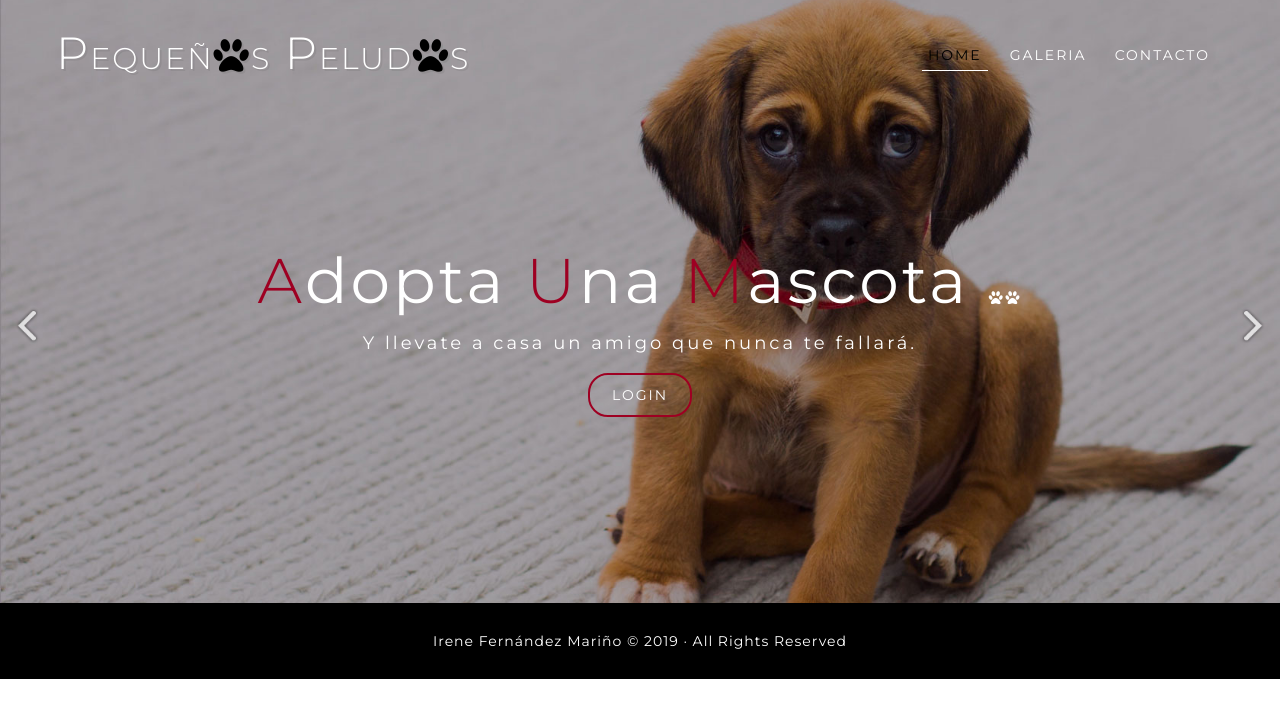
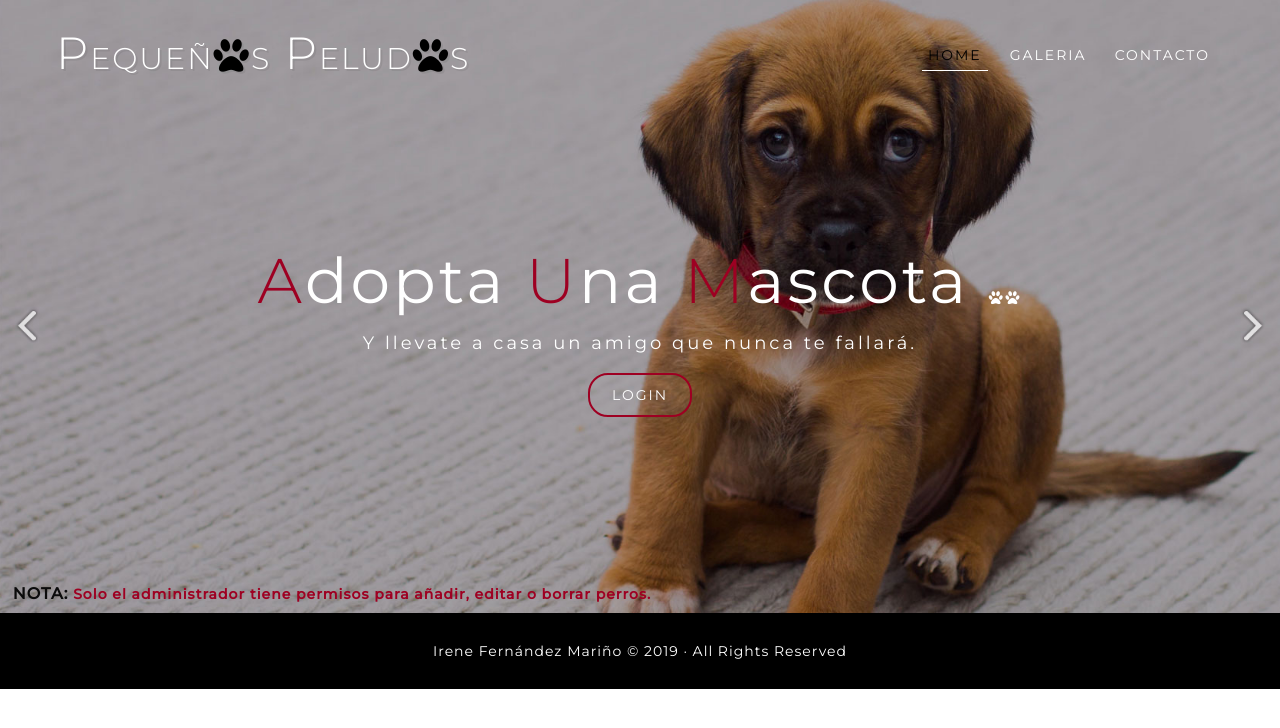
Before and after one commit to irene-fdez/pequenos-peludos, a Python web app: template Templates/index_logout.html in a window 1280 px wide. Shown: the top 728 px of the page. Run offline with Jinja, Linux system fonts and the light colour scheme; the template is opened without the code that fills it: most values are stand-ins (such as "Sample title", 1, 10 or a date in 2020).

Commit message:
cambio permisos editar y borrar

```diff
--- a/Templates/index_logout.html
+++ b/Templates/index_logout.html
@@ -116,6 +116,7 @@
 			</div>
 			<div class="clearfix"> </div>
 		</div>
+		<p class="nota"><span style="color: #0b0b0b ;font-size: 16px">NOTA:</span> Solo el administrador tiene permisos para añadir, editar o borrar perros.</p>
 		<!-- This is here just to demonstrate the callbacks -->
 		<!-- <ul class="events">
       <li>Example 4 callback events</li>
@@ -131,28 +132,7 @@
 					</div>
 					<div class="modal-body">
 						<div class="out-info">
-							<div class="letter-w3ls">
-
-								<form action="/login" method="post">
-									<div class="main">
-										<!--div class="form-left-to-w3l">
-
-											<input type="text" name="login" id="login" placeholder="Login" required="">
-											<div class="clear"></div>
-										</div>
-										<div class="form-right-to-w3ls">
-
-											<input type="password" name="passwd" id="passwod" placeholder="Contraseña" required="">
-											<div class="clear"></div>
-										</div-->
-
-									</div>
-
-									<div class="btnn">
-										<button type="submit">Confirmar</button><br>
-									</div>
-								</form>
-							</div>
+							<div class="letter-w3ls"></div>
 						</div>
 						<!--//register form-->
 
@@ -160,6 +140,7 @@
 				</div>
 			</div>
 		</div>
+
 	</div>
 
 {% include "/Templates/footer.html" %}
--- a/Utilities/css/style.css
+++ b/Utilities/css/style.css
@@ -216,6 +216,16 @@ h1 a.navbar-brand span.nombre-titulo{
     -ms-background-size: cover;
     min-height: 800px;
 }
+
+/*edit*/
+.nota{
+    margin-left: 1%;
+    margin-top: 13%;
+    padding-bottom: 0.5%;
+    color: #9e0022;
+    font-weight: bold;
+}
+
 .rslides {
   position: relative;
   list-style: none;
--- a/app.yaml
+++ b/app.yaml
@@ -10,8 +10,9 @@ handlers:
   static_dir: Utilities
 
 - url: /favicon\.ico
-  static_files: favicon.ico
-  upload: favicon\.ico
+  static_files: dog2.png
+  upload: dog2\.png
+
 
 - url: .*
   script: main.app
```
Also changed, not shown: Templates/showcurrent.html (+4 -3 lines), Utilities/images/arrowup.png (deleted), Utilities/images/g2.jpg (deleted), Utilities/images/s1.jpg (deleted).
